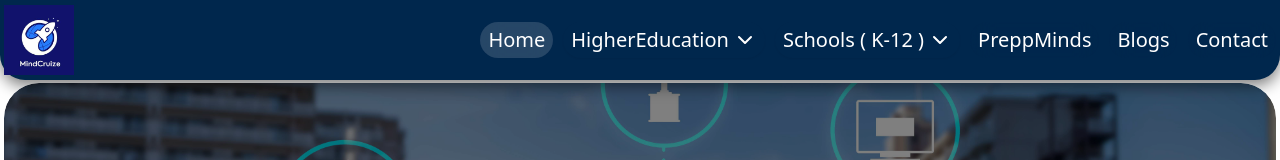
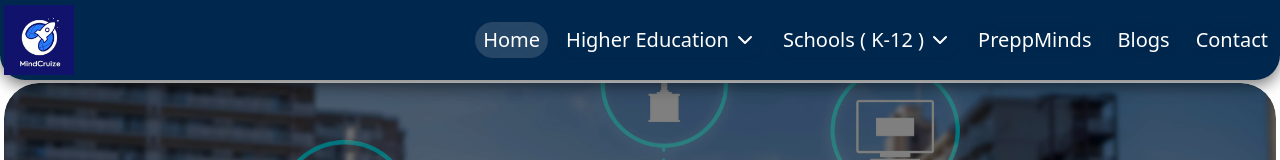
Before and after one commit to connect-cyber/frontend, a React (Vite) app: page / in a window 1280 px wide. Shown: the top 160 px of the page. Built offline with nearby package versions, Linux system fonts and the light colour scheme; no server answers.

Commit message:
Update Navbar.jsx

```diff
--- a/src/components/Navbar.jsx
+++ b/src/components/Navbar.jsx
@@ -88,7 +88,7 @@ function Navbar() {
           <Menubar className="p-0 m-0 rounded-full !border-none cursor-pointer bg-transparent">
             <MenubarMenu>
               <MenubarTrigger className="!m-0 !shadow-none !border-none hover:!bg-transparent focus:!bg-transparent data-[state=open]:!bg-transparent data-[state=open]:!text-white text-white text-[17px] md:text-[15px] lg:text-xl flex gap-1 justify-center items-center cursor-pointer data-[state=closed]:!text-white">
-                HigherEducation <ChevronDown />
+                Higher Education <ChevronDown />
               </MenubarTrigger>
               <MenubarContent>
                 <MenubarItem className="text-xl cursor-pointer">
@@ -246,7 +246,7 @@ function Navbar() {
                 </NavLink>
 
                 <Dropdown
-                  title={"HigherEducation"}
+                  title={"Higher Education"}
                   items={[
                     {
                       label: "Enrollments Service",
```
